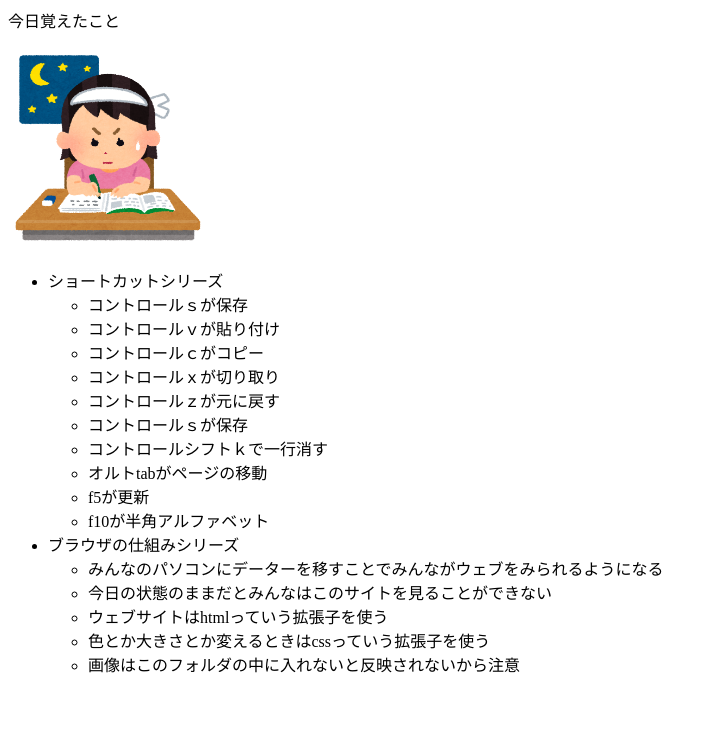
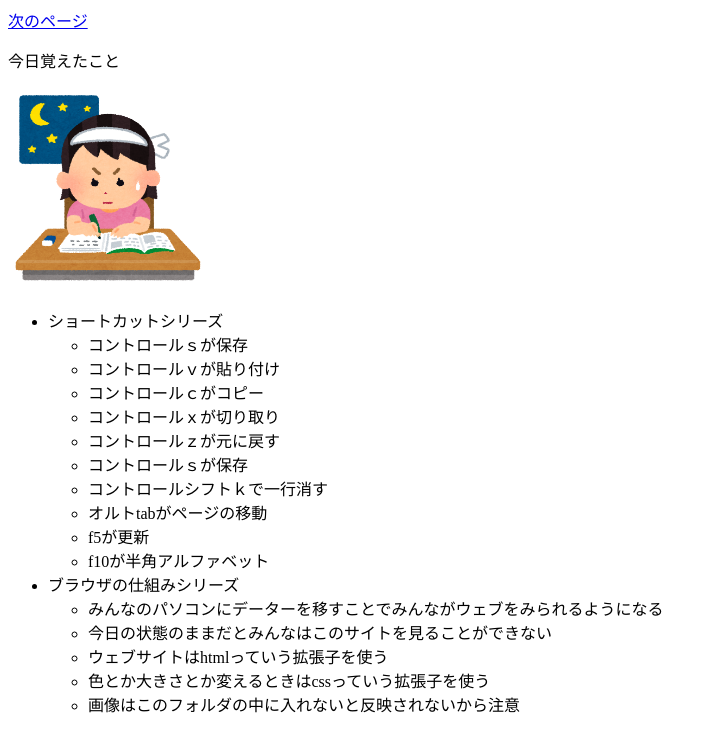
Before and after one commit to sayaka1502/diary, a plain HTML site: page index.html in a window 1280 px wide. Shown: the part 81-813 px from the top of the page, without its empty margins (0-716 px from the left). Drawn offline with Linux system fonts and the light colour scheme.

Commit message:
リンクを追加した

```diff
--- a/index.html
+++ b/index.html
@@ -7,6 +7,7 @@
 <body>
 
     <h1>プログラミングの勉強3月21日</h1>
+    <a href="./index2.html">次のページ</a>
     <p>今日覚えたこと </p>
     <img src="./bennkyou.png" alt="">
     <ul>
```
